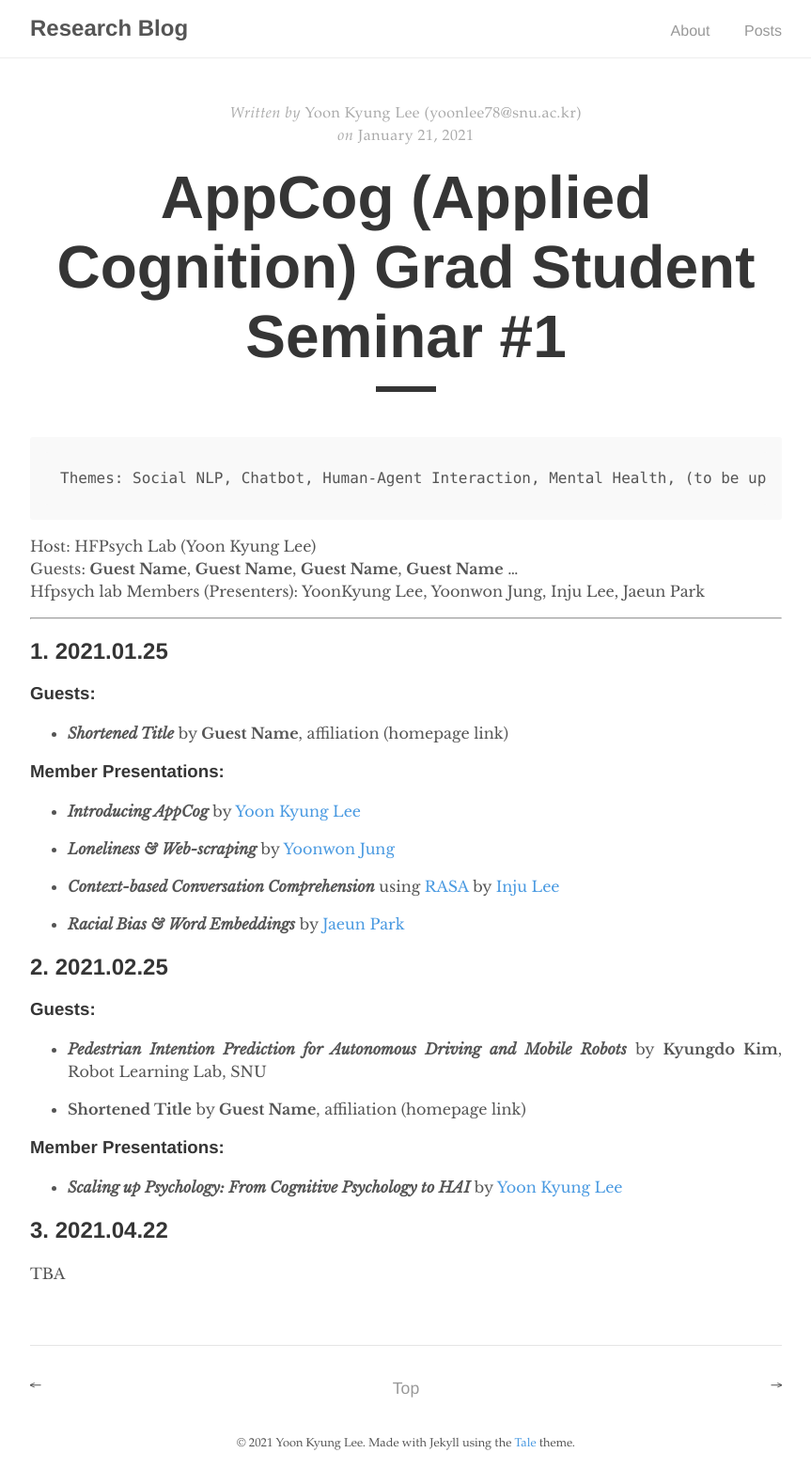
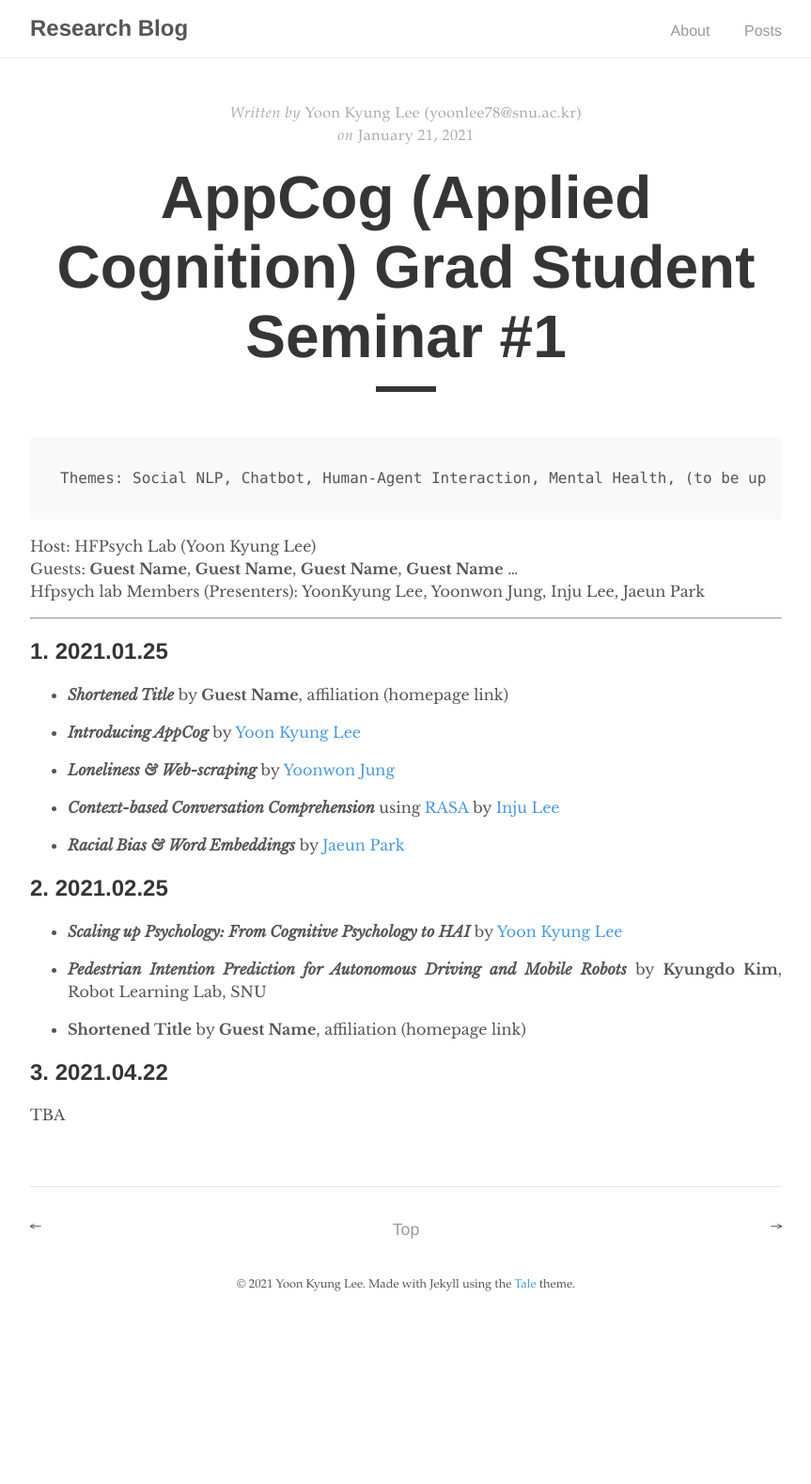
Before and after one commit to humanfactorspsych/blog, a Jekyll site: the page built from _posts/2021-01-21-appcog.md, in a window 1280 px wide. Shown: the whole page at 94% size, without its empty margins (208-1071 px from the left). Built offline with Jekyll 4.4.1, drawn with Linux system fonts in a browser that asks for light colours; after the commit the page ends 1410 px from its top, so only the background shows below that.

Commit message:
Update 2021-01-21-appcog.md

```diff
--- a/_posts/2021-01-21-appcog.md
+++ b/_posts/2021-01-21-appcog.md
@@ -14,11 +14,7 @@ Hfpsych lab Members (Presenters): YoonKyung Lee, Yoonwon Jung, Inju Lee, Jaeun P
 
 ## 1. 2021.01.25
 
-### Guests:
-
 -  _**Shortened Title**_ by **Guest Name**, affiliation (homepage link)
-
-### Member Presentations:
 
 - _**Introducing AppCog**_ by [Yoon Kyung Lee]()
 
@@ -28,18 +24,15 @@ Hfpsych lab Members (Presenters): YoonKyung Lee, Yoonwon Jung, Inju Lee, Jaeun P
 
 - _**Racial Bias & Word Embeddings**_ by [Jaeun Park](http://hfpsych.snu.ac.kr/Portfolio/portfolio_JaeEunPark.html)
 
+
 ## 2. 2021.02.25
 
-### Guests:
+- _**Scaling up Psychology: From Cognitive Psychology to HAI**_ by [Yoon Kyung Lee](yoonlee78.github.io/about)
 
 - _**Pedestrian Intention Prediction for Autonomous Driving and Mobile Robots**_ by **Kyungdo Kim**, Robot Learning Lab, SNU
 
 - **Shortened Title** by **Guest Name**, affiliation (homepage link)
 
-### Member Presentations:
-
-- _**Scaling up Psychology: From Cognitive Psychology to HAI**_ by [Yoon Kyung Lee](yoonlee78.github.io/about)
-
 
 ## 3. 2021.04.22
 
```
